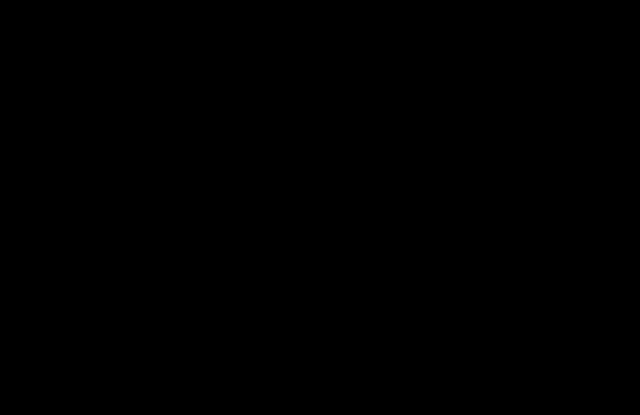
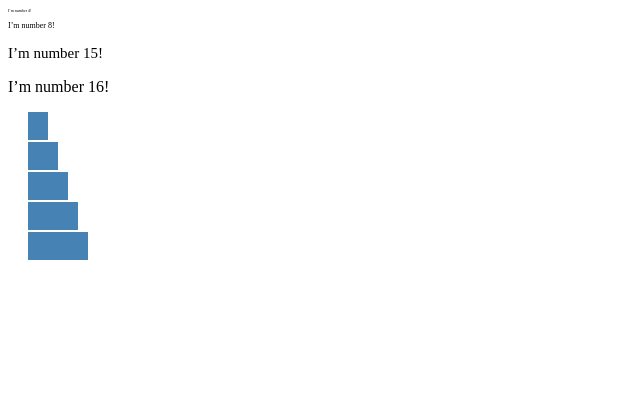
Before and after one commit to ghrhome/d3study, a website built with webpack: page index.html in a window 1280 px wide. Shown: the whole page, without its empty margins (0-640 px from the left). Built offline with nearby package versions, Linux system fonts and the light colour scheme.

Commit message:
update all

```diff
--- a/test.html
+++ b/index.html
@@ -5,7 +5,10 @@
     <title>Title</title>
 </head>
 <body>
-
+    <p></p>
+    <p></p>
+    <p></p>
+    <p></p>
 <script src="./dist/bundle.js"></script>
 </body>
 </html>
--- a/src/index.js
+++ b/src/index.js
@@ -3,9 +3,34 @@ import * as d3 from "d3"
 d3.selectAll("p")
     .data([4, 8, 15, 16, 23, 42])
     .style("font-size", function(d) { return d + "px"; })
-    .enter().append("p")
-    .text(function(d) { return "I’m number " + d + "!"; });
+    .text(function(d,i) {
+        console.log(i);
+        return "I’m number " + d + "!";
+        });
 
 
-d3.select("body").transition()
-    .style("background-color", "black");
+ //d3.select("p:nth-child(1)").remove();
+
+//柱状图
+var width = 300;  //画布的宽度
+var height = 300;   //画布的高度
+
+let rectHeight=30;
+
+var svg = d3.select("body")     //选择文档中的body元素
+    .append("svg")          //添加一个svg元素
+    .attr("width", width)       //设定宽度
+    .attr("height", height);    //设定高度
+
+svg.selectAll("rect").data([20,30,40,50,60])
+    .enter()
+    .append("rect")
+    .attr("x",20)
+    .attr("y",function(d,i){
+        return i * rectHeight;
+    })
+    .attr("width",function(d){
+        return d;
+    })
+    .attr("height",rectHeight-2)
+    .attr("fill","steelblue");
```
Also changed, not shown: README.md.
